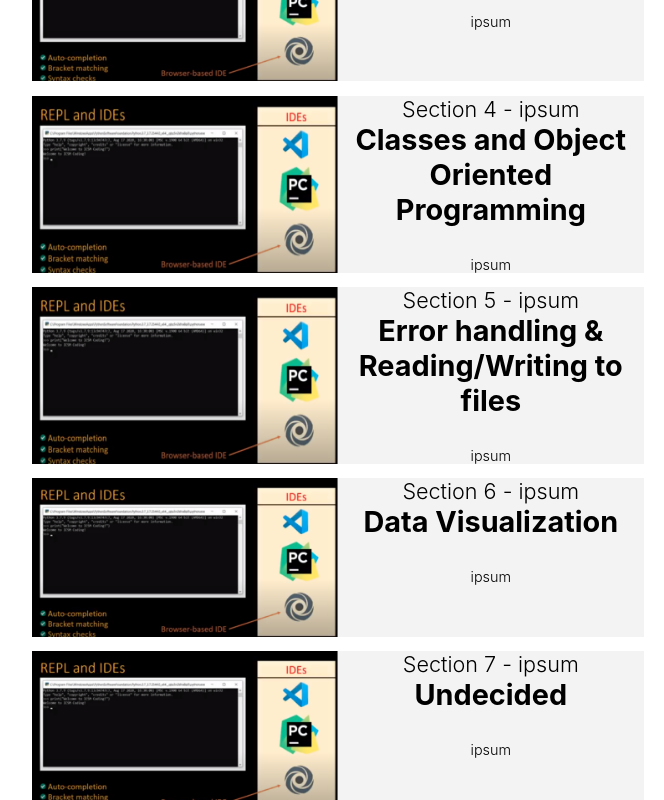
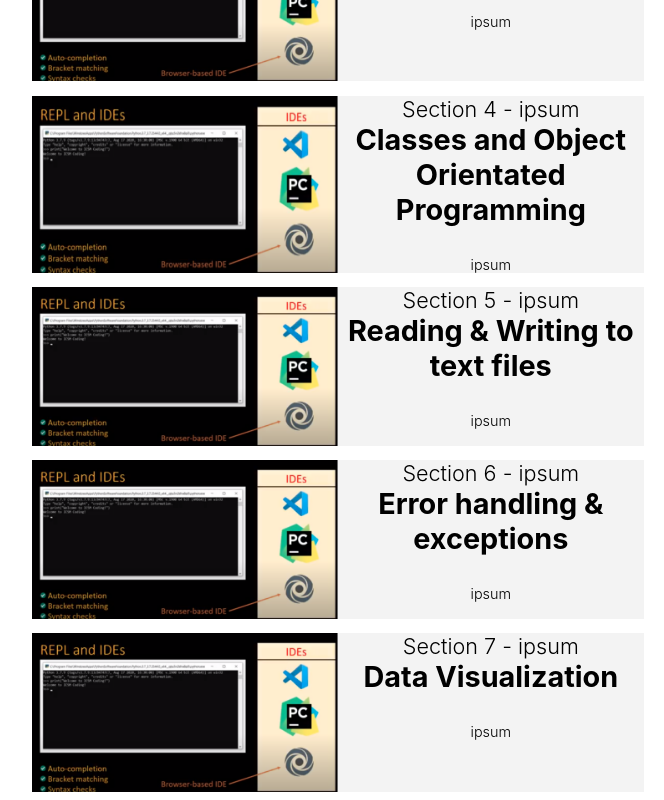
Before and after one commit to charlieblindsay/icsm_web, a React (Create React App) app: page /course in a window 1280 px wide. Shown: the part 540-1340 px from the top of the page, without its empty margins (302-966 px from the left). Built offline with nearby package versions, Linux system fonts and the light colour scheme.

Commit message:
added mailchimp code

```diff
--- a/public/index.html
+++ b/public/index.html
@@ -25,6 +25,7 @@
       Learn how to configure a non-root public URL by running `npm run build`.
     -->
     <title>ICSM Coding</title>
+    <script id="mcjs">!function(c,h,i,m,p){m=c.createElement(h),p=c.getElementsByTagName(h)[0],m.async=1,m.src=i,p.parentNode.insertBefore(m,p)}(document,"script","https://chimpstatic.com/mcjs-connected/js/users/0a53f232d00efbb9af94e3aff/a22cdb44f3269a719c0ebfdd8.js");</script>
   </head>
   <body>
     <div id="root"></div>
--- a/src/react/data/data.js
+++ b/src/react/data/data.js
@@ -113,5 +113,6 @@ const section10Links = [
   [defaultLink, ''],
 ]
 
-export const sectionTitles = ['Variables, printing & conditionals', 'Lists, Loops and Dictionaries','Functions','Classes and Object Orientated Programming','Error handling & Reading/Writing to files','Data Visualization','Undecided','APIs','Undecided','Undecided'];
+export const sectionTitles = ['Variables, printing & conditionals', 'Lists, Loops and Dictionaries','Functions','Classes and Object Orientated Programming','Reading & Writing to text files', 'Error handling & exceptions','Data Visualization','Sending automated emails','APIs','Undecided'];
 export const sectionLinksList = [section1Links, section2Links, section3Links, section4Links, section5Links, section6Links, section7Links, section8Links, section9Links, section10Links]
+export const descriptionList = ['Introducing python and the basics of programming', 'ipsum', 'ipsum','ipsum','ipsum','ipsum','ipsum','ipsum','ipsum','ipsum', ];
--- a/src/react/pages/Course.js
+++ b/src/react/pages/Course.js
@@ -1,21 +1,18 @@
 import React from 'react';
 import CourseButton from '../R_components/CourseButton';
 import CourseButtonGrey from '../R_components/CourseButtonGrey';
-
+import {descriptionList, sectionTitles} from '../data/data'
 
 const datesList = ['1st Oct', '8 Oct', 'ipsum', 'ipsum','ipsum','ipsum','ipsum','ipsum','ipsum','ipsum',];
 
-const titleList = ['Variables, printing & conditionals', 'Lists, Loops and Dictionaries','Functions','Classes and Object Oriented Programming','Error handling & Reading/Writing to files','Data Visualization','Undecided','APIs','Undecided','Undecided'];
-
-const descriptionList = ['Introducing python and the basics of programming', 'ipsum', 'ipsum','ipsum','ipsum','ipsum','ipsum','ipsum','ipsum','ipsum', ];
 
 const availableList = [1,1,1,1,1,1,1,1,1,1];
 const courseButtonsList = datesList.map(function(e, i){
     let section_number_and_date = 'Section ' + (i + 1) + ' - ' + datesList[i];
     if(availableList[i] == 1){
-        return <CourseButton section_number={i + 1} date={section_number_and_date} title={titleList[i]} description={descriptionList[i]} />;
+        return <CourseButton section_number={i + 1} date={section_number_and_date} title={sectionTitles[i]} description={descriptionList[i]} />;
     }else{
-        return  <CourseButtonGrey date={section_number_and_date} title={titleList[i]} description={descriptionList[i]} />;
+        return  <CourseButtonGrey date={section_number_and_date} title={sectionTitles[i]} description={descriptionList[i]} />;
     }
 });
 
```
